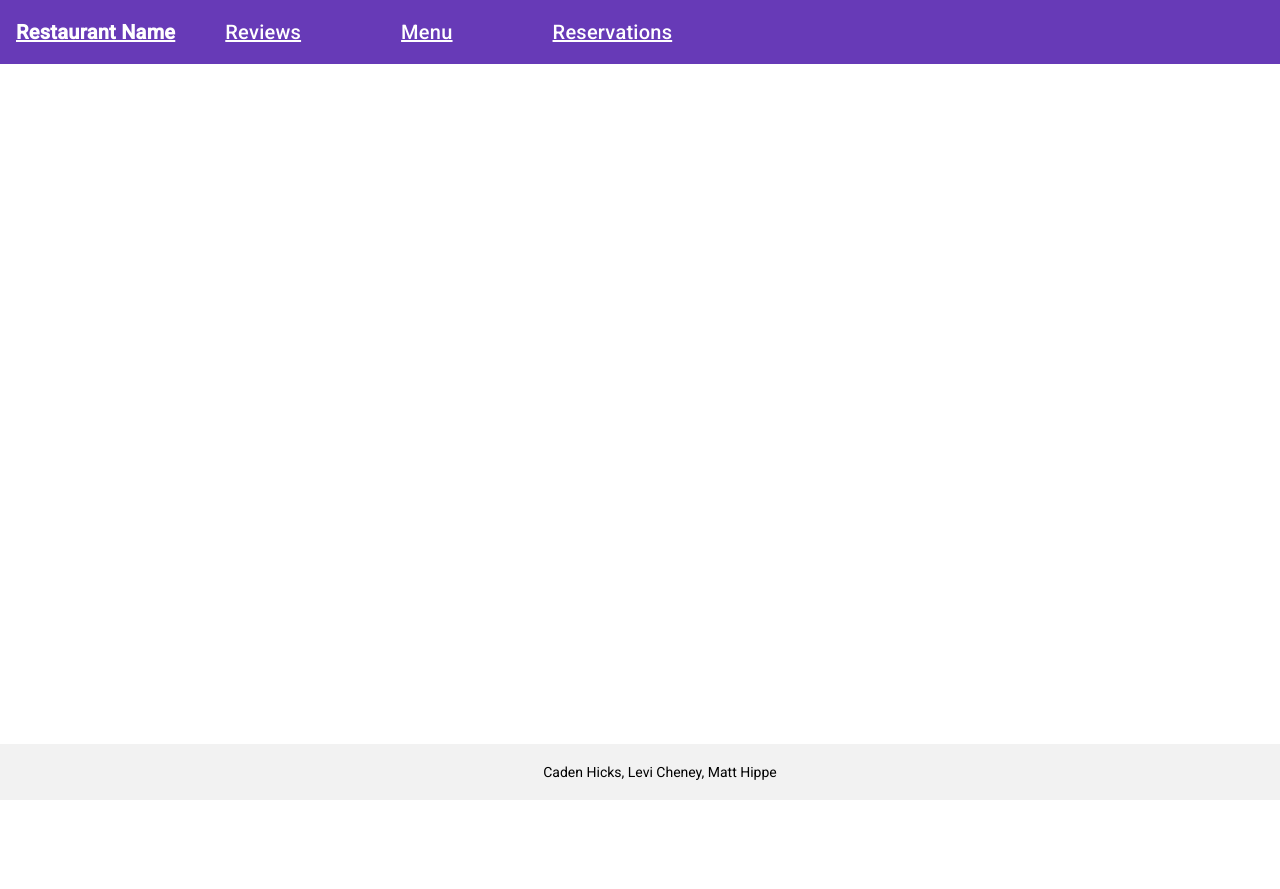
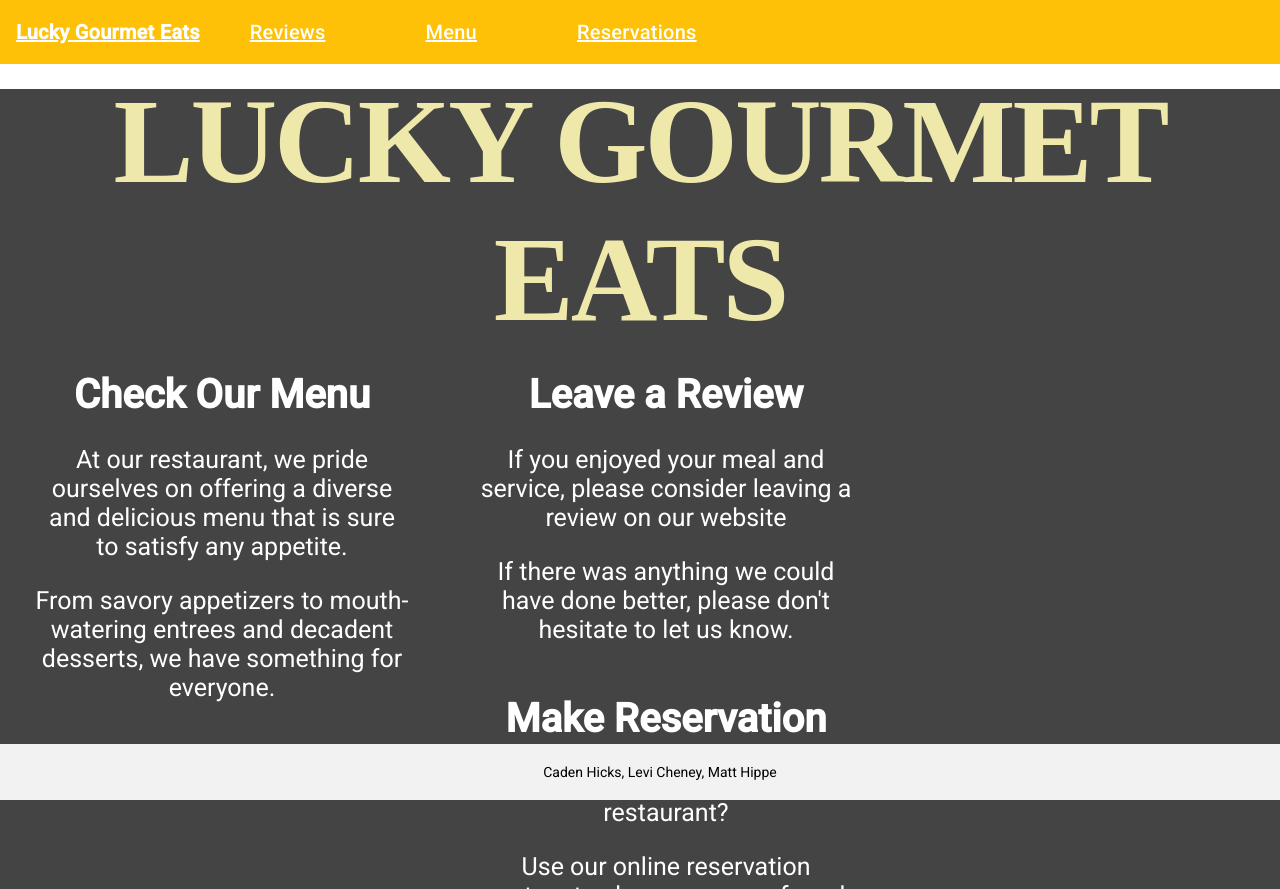
Before and after one commit to CadenHicks/INFOTC-4830-Final-Project, an Angular app in the folder final_project/: page / in a window 1280 px wide. Before the commit the page ends 860 px from the top, so only its background shows below. Built offline with nearby package versions, Linux system fonts and the light colour scheme.

Commit message:
created homepage component

```diff
--- a/final_project/src/app/app.module.ts
+++ b/final_project/src/app/app.module.ts
@@ -23,6 +23,7 @@ import { ReservationListComponent } from './reservation/reservationcreate/reserv
 import { ReservationcreateComponent } from './reservation/reservationcreate/reservationcreate.component'
 import { MenuComponent } from './menu/menu.component';
 import { FooterComponent } from './footer/footer.component';
+import { HomepageComponent } from './homepage/homepage.component';
 
 @NgModule({
   declarations: [
@@ -35,7 +36,8 @@ import { FooterComponent } from './footer/footer.component';
     ReservationDisplayComponent,
     ReservationListComponent,
     ReservationcreateComponent,
-    FooterComponent
+    FooterComponent,
+    HomepageComponent
   ],
   imports: [
     MatSlideToggleModule,
@@ -52,6 +54,7 @@ import { FooterComponent } from './footer/footer.component';
     HttpClientModule,
     MatSliderModule,
     RouterModule.forRoot([
+      {path: '', component: HomepageComponent },
       {path: 'display-review', component: DisplayReviewComponent},
       {path: 'menu', component: MenuComponent},
       {path: 'reservation-display', component: ReservationDisplayComponent},
--- a/final_project/src/app/head-create/head-create.component.css
+++ b/final_project/src/app/head-create/head-create.component.css
@@ -0,0 +1,4 @@
+.custom-navbar {
+  background-color: #FFC107; /* sets the background color of the navbar to amber */
+  color: white; /* sets the text color of the navbar to white */
+}
--- a/final_project/src/app/head-create/head-create.component.html
+++ b/final_project/src/app/head-create/head-create.component.html
@@ -1,6 +1,6 @@
-<mat-toolbar color="primary" id="header">
+<mat-toolbar color="primary" id="header" class="custom-navbar">
   <mat-toolbar-row>
-  <a class="button" id="corner" routerLink="">Restaurant Name</a>
+  <a class="button" id="corner" href="">Lucky Gourmet Eats</a>
   <!-- //<span class="example-spacer"></span> -->
   <a class="button" id="review" routerLink="/display-review">Reviews</a>
   <a class="button" id="menu" routerLink="/menu">Menu</a>
--- /dev/null
+++ b/final_project/src/app/homepage/homepage.component.css
@@ -0,0 +1,105 @@
+body {
+  background-color: #444444;
+  color: white;
+  padding: 0;
+  margin: 0;
+  perspective: 1px;
+  transform-style: preserve-3d;
+  height: 100%;
+  overflow-x: hidden;
+  font-family: 'Roboto';
+}
+.CenterText {
+  height: 30vh;
+  overflow: hidden;
+  margin: 0;
+  padding: 0;
+}
+.CenterText-text {
+  width: 24em;
+  position: fixed;
+  top: 20%;
+  left: 50%;
+  border: .5em solid #fff;
+  margin-left: -10%;
+  padding: 2em 0;
+  text-align: center;
+  z-index: 999;
+}
+.CenterText > div.blur-image {
+  position: relative;
+  width: 100%;
+  height: 100%;
+}
+hgroup{
+  display: inline-block;
+  text-align: center;
+  position: relative;
+  top: 50%;
+  left: 50%;
+  transform: translateX(-50%) translateY(-50%);
+  padding: .5em 3em;
+  z-index: 2;
+}
+
+h1.BigText {
+  font-size: 120px;
+  text-transform: uppercase;
+  font-family: 'Gambetta', serif;
+  letter-spacing: -3px;
+  transition: 700ms ease;
+  font-variation-settings: "wght" 311;
+  margin-bottom: 0.8rem;
+  color: PaleGoldenRod;
+  outline: none;
+  text-align: center;
+}
+
+h1.BigText:hover {
+  font-variation-settings: "wght" 582;
+  letter-spacing: 1px;
+
+}
+h1.SubText {
+  font-size: 40px;
+  margin-left: 20px;
+  margin-right: 20px;
+  text-align: center;
+}
+h2 {
+  font-size: 1.5em;
+  line-height: 150%;
+  text-align: center;
+  letter-spacing: .5px;
+}
+
+p {
+  font-size: 25px;
+  text-align: center;
+
+}
+.row {
+  margin: 0 auto;
+  padding-top: 15px;
+  padding-bottom: 15px;
+  min-height: 150px;
+}
+
+.row > .col {
+  width: 30%;
+  height: 100%;
+  box-sizing: border-box;
+  float: left;
+  padding-left: 5px;
+  padding-right: 5px;
+}
+
+.col {
+  margin-right: 30px;
+  margin-left: 30px;
+}
+
+
+
+/* Blank lines for ease and view */
+/* */
--- /dev/null
+++ b/final_project/src/app/homepage/homepage.component.html
@@ -0,0 +1,30 @@
+<html>
+  <head>
+  </head>
+  <body>
+    <link href='https://fonts.googleapis.com/css?family=Roboto:400,300' rel='stylesheet' type='text/css'>
+    <div class="CenterText">
+      <hgroup>
+        <h1 class="BigText">Lucky Gourmet Eats</h1>
+        <h2>Sometimes all it takes is a simple menu and a little bit of luck</h2>
+      </hgroup>
+    </div>
+    <div class="row">
+      <div class="col">
+        <h1 class="SubText">Check Our Menu</h1>
+        <p>At our restaurant, we pride ourselves on offering a diverse and delicious menu that is sure to satisfy any appetite. </p>
+        <p>From savory appetizers to mouth-watering entrees and decadent desserts, we have something for everyone.</p>
+      </div>
+      <div class="col">
+        <h1 class="SubText">Leave a Review</h1>
+        <p>If you enjoyed your meal and service, please consider leaving a review on our website </p>
+        <p>If there was anything we could have done better, please don't hesitate to let us know.</p>
+      </div>
+      <div class="col">
+        <h1 class="SubText">Make Reservation</h1>
+        <p>Ready to book a table at our restaurant?</p>
+        <p>Use our online reservation system to choose your preferred date and time.</p>
+      </div>
+    </div>
+  </body>
+</html>
```
Also changed, not shown: final_project/src/app/homepage/homepage.component.ts (added, +10 -0 lines), 1 other file (tests, documents, lock files or other folders).
